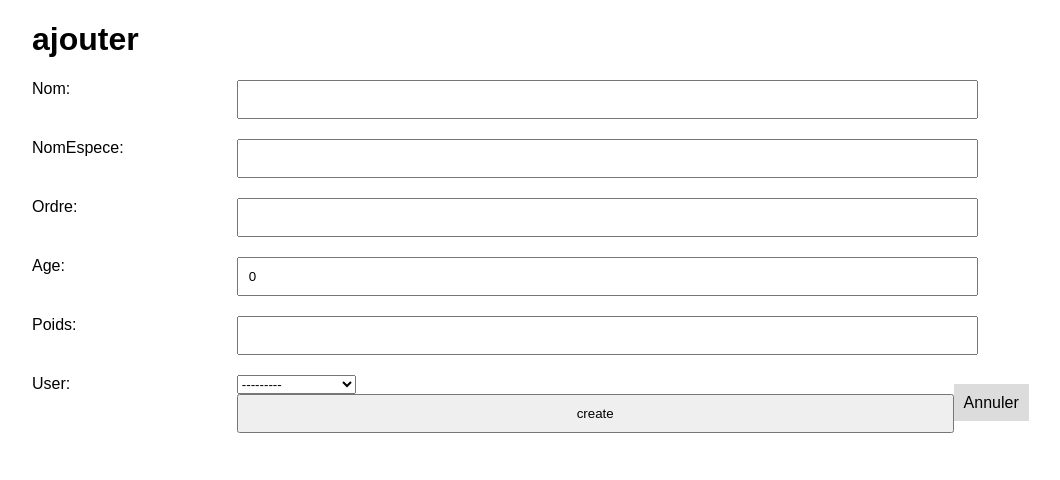
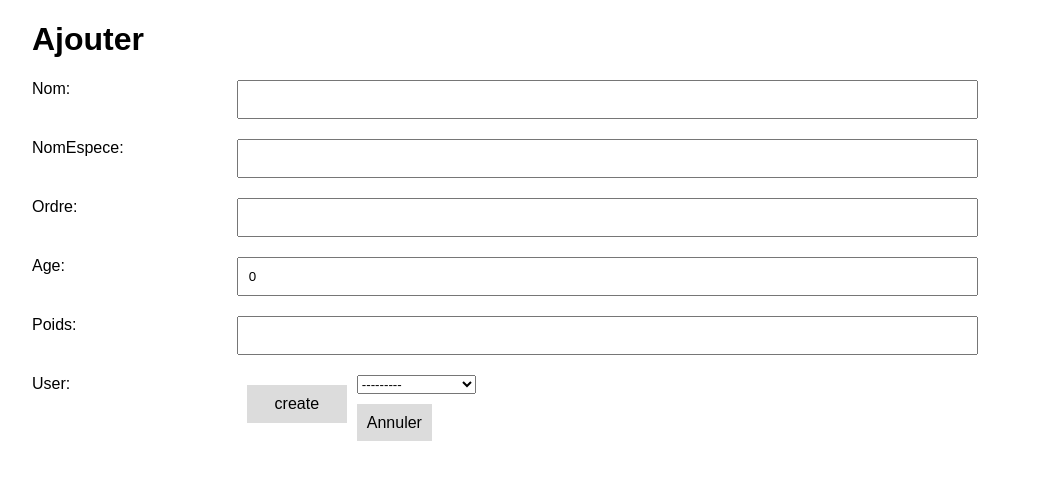
Before and after one commit to pampletousse/reptiles, a Django app: page /create/ in a window 1280 px wide. Shown: the top 480 px of the page, without its empty margins (96-1156 px from the left). Run offline with Django 3.2, Linux system fonts and the light colour scheme; data comes from the database, SQL or seed files in the repository.

Commit message:
style(forms):style des formulaires et intitulés

```diff
--- a/reptiles_app/static/css/style.css
+++ b/reptiles_app/static/css/style.css
@@ -22,9 +22,26 @@ a:hover {
     background-color: rgb(200, 200, 200);
 }
 
+.btn {
+    background-color: rgb(220, 220, 220);
+    outline: none;
+    box-shadow: none;
+    border: none;
+    text-decoration: none;
+    cursor: pointer;
+    max-width: 100px;
+    font-size: 16px;
+    margin: 10px;
+}
+
+.btn:hover {
+    background-color: rgb(200, 200, 200);
+}
+
 /* LISTE */
 .listeReptiles {
     text-align: center;
+    margin: 30px 0px;
 }
 
 .listeReptiles thead td {
@@ -37,6 +54,10 @@ a:hover {
 }
 
 /* FORM */
+.formReptiles {
+    margin: 20px 0;
+}
+
 .formCreate label,
 .formUpdate label {
     width: 20%;
--- a/reptiles_app/templates/reptiles/detail.html
+++ b/reptiles_app/templates/reptiles/detail.html
@@ -1,6 +1,6 @@
 {% extends "reptiles/layout.html" %}
 {% block content %}
-<h1>detail</h1>
+<h1>Détail</h1>
 <p>Nom : {{reptile.nom}}</p>
 <p>Espèce : {{reptile.nomEspece}}</p>
 <p>Ordre : {{reptile.ordre}}</p>
--- a/reptiles_app/templates/reptiles/formCreate.html
+++ b/reptiles_app/templates/reptiles/formCreate.html
@@ -1,10 +1,10 @@
 {% extends "reptiles/layout.html" %}
 {% block content %}
-<h1>ajouter</h1>
-<form class="formCreate" method="post" action="{% url typeEnvoi %}">
+<h1>Ajouter</h1>
+<form class="formReptiles formCreate" method="post" action="{% url typeEnvoi %}">
     {% csrf_token %}
     {{form}}
-    <input type="submit" value="{{typeEnvoi}}">
+    <input class="btn" type="submit" value="{{typeEnvoi}}">
 </form>
 <a href="{% url 'liste' %}" title="Annuler">Annuler</a>
 {% endblock %}
--- a/reptiles_app/templates/reptiles/formUpdate.html
+++ b/reptiles_app/templates/reptiles/formUpdate.html
@@ -1,10 +1,10 @@
 {% extends "reptiles/layout.html" %}
 {% block content %}
-<h1>modification</h1>
-<form class="formUpdate" method="post" action="{% url typeEnvoi pk %}">
+<h1>Modification</h1>
+<form class="formReptiles formUpdate" method="post" action="{% url typeEnvoi pk %}">
     {% csrf_token %}
     {{form}}
-    <input type="submit" value="{{typeEnvoi}}">
+    <input class="btn" type="submit" value="{{typeEnvoi}}">
 </form>
 <a href="{% url 'liste' %}" title="Annuler">Annuler</a>
 {% endblock %}
--- a/reptiles_app/templates/reptiles/home.html
+++ b/reptiles_app/templates/reptiles/home.html
@@ -1,6 +1,6 @@
 {% extends "reptiles/layout.html" %}
 {% block content %}
-<h1>home</h1>
+<h1>Accueil</h1>
 <a href="{% url 'liste' %}">Liste</a>
 <a href="{% url 'create' %}">Ajouter</a>
 {% endblock %}
--- a/reptiles_app/templates/reptiles/liste.html
+++ b/reptiles_app/templates/reptiles/liste.html
@@ -1,6 +1,6 @@
 {% extends "reptiles/layout.html" %}
 {% block content %}
-<h1>reptiles</h1>
+<h1>Reptiles</h1>
 <table class="listeReptiles">
     <thead>
         <tr>
```
